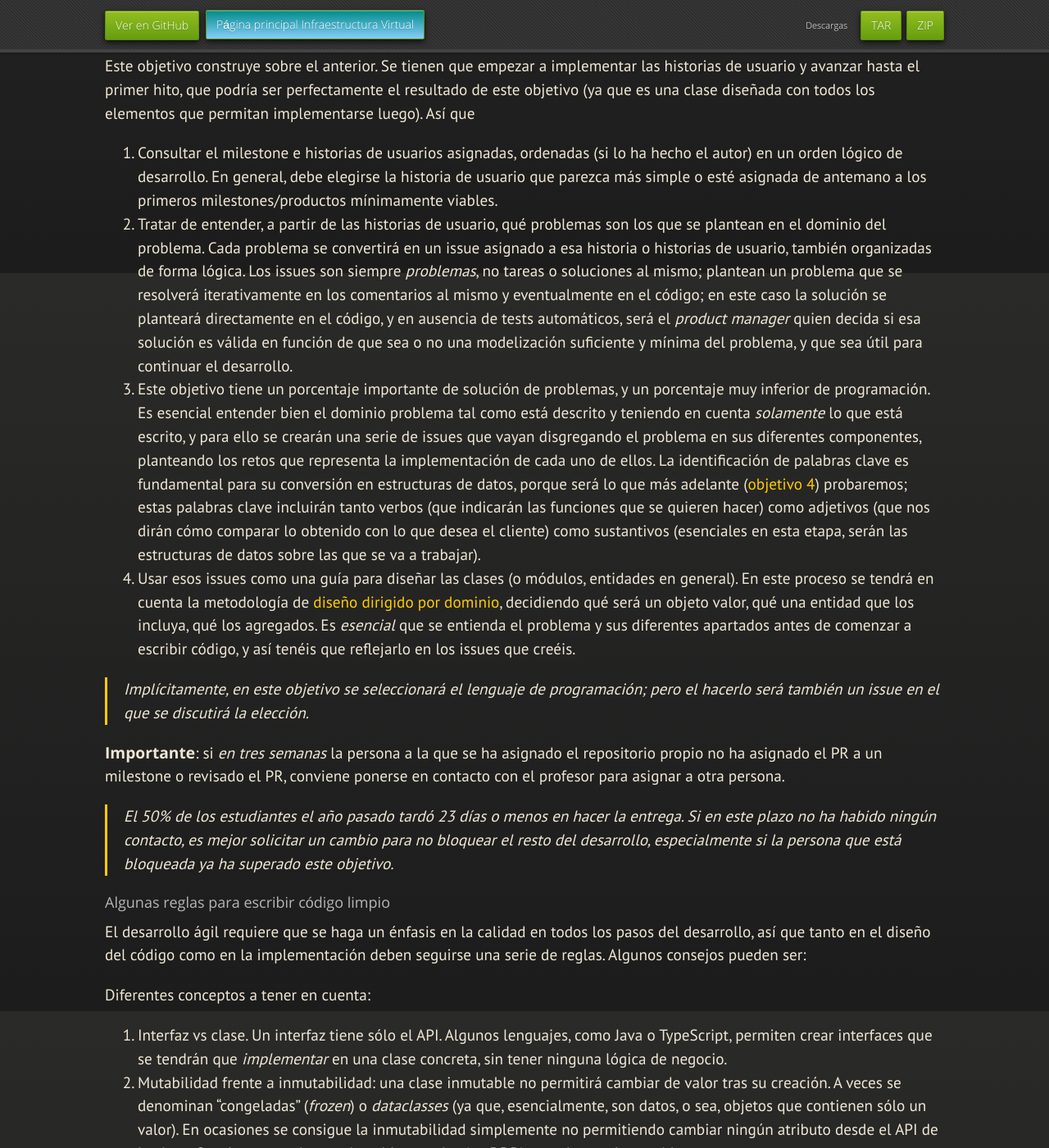
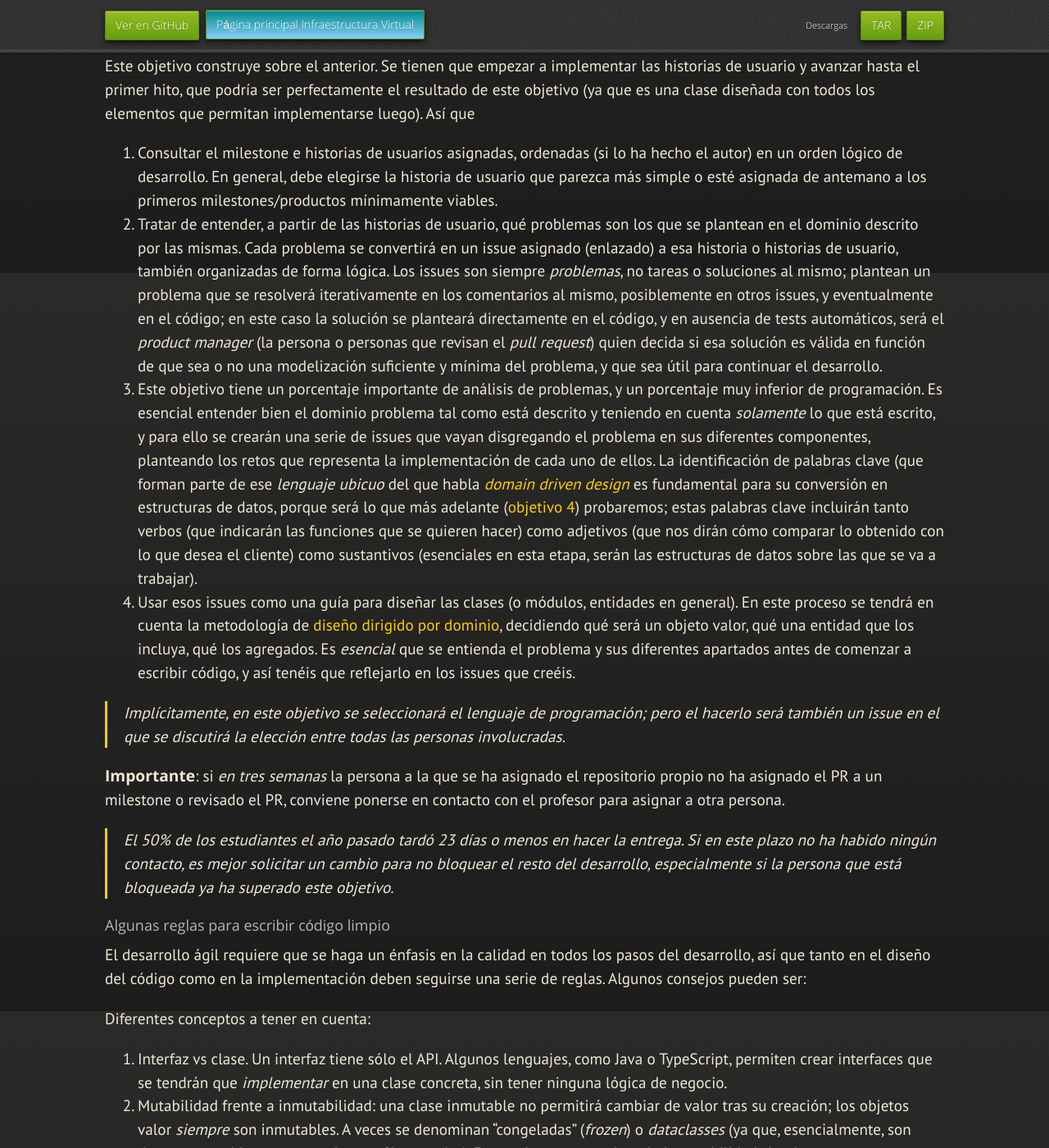
Before and after one commit to JJ/IV, a Jekyll site: the page built from documentos/proyecto/2.Modelo.md, in a window 1280 px wide and 1400 px high, scrolled down 3267 px. Shown: the whole window at 82% size. Built offline with Jekyll 4.4.1, drawn with Linux system fonts in a browser that asks for light colours; nearby versions of some CDN libraries; some web fonts are replaced; our own code applies the rules of GitHub Pages for plain Markdown files; some of the changed text lies outside the part shown.

Commit message:
Sync documentos/proyecto/2.Modelo.md de master a gh-pages

```diff
--- a/documentos/proyecto/2.Modelo.md
+++ b/documentos/proyecto/2.Modelo.md
@@ -184,21 +185,25 @@
    la historia de usuario que parezca más simple o esté asignada de antemano a
    los primeros milestones/productos mínimamente viables.
 2. Tratar de entender, a partir de las historias de usuario, qué problemas son
-   los que se plantean en el dominio del problema. Cada problema se convertirá en
-   un issue asignado a esa historia o historias de usuario, también organizadas de
-   forma lógica. Los issues son siempre *problemas*, no tareas o soluciones al
-   mismo; plantean un problema que se resolverá iterativamente en los comentarios
-   al mismo y eventualmente en el código; en este caso la solución se planteará
-   directamente en el código, y en ausencia de tests automáticos, será el *product
-   manager* quien decida si esa solución es válida en función de que sea o no una
-   modelización suficiente y mínima del problema, y que sea útil para continuar el
+   los que se plantean en el dominio descrito por las mismas. Cada problema se
+   convertirá en un issue asignado (enlazado) a esa historia o historias de
+   usuario, también organizadas de forma lógica. Los issues son siempre
+   *problemas*, no tareas o soluciones al mismo; plantean un problema que se
+   resolverá iterativamente en los comentarios al mismo, posiblemente en otros
+   issues, y eventualmente en el código; en este caso la solución se planteará
+   directamente en el código, y en ausencia de tests automáticos, será el
+   *product manager* (la persona o personas que revisan el *pull request*) quien
+   decida si esa solución es válida en función de que sea o no una modelización
+   suficiente y mínima del problema, y que sea útil para continuar el
    desarrollo.
-3. Este objetivo tiene un porcentaje importante de solución de problemas, y un
+3. Este objetivo tiene un porcentaje importante de análisis de problemas, y un
    porcentaje muy inferior de programación. Es esencial entender bien el dominio
    problema tal como está descrito y teniendo en cuenta *solamente* lo que está
    escrito, y para ello se crearán una serie de issues que vayan disgregando el
    problema en sus diferentes componentes, planteando los retos que representa
    la implementación de cada uno de ellos. La identificación de palabras clave
+   (que forman parte de ese *lenguaje ubicuo* del que habla [*domain driven
+   design*](https://learn.microsoft.com/en-us/archive/msdn-magazine/2009/february/best-practice-an-introduction-to-domain-driven-design)
    es fundamental para su conversión en estructuras de datos, porque será lo que
    más adelante ([objetivo 4](4.Tests)) probaremos; estas palabras clave
    incluirán tanto verbos (que indicarán las funciones que se quieren hacer)
@@ -214,7 +219,8 @@
    los issues que creéis.
 
 > Implícitamente, en este objetivo se seleccionará el lenguaje de programación;
-> pero el hacerlo será también un issue en el que se discutirá la elección.
+> pero el hacerlo será también un issue en el que se discutirá la elección entre
+> todas las personas involucradas.
 
 **Importante**: si *en tres semanas* la persona a la que se ha asignado el
 repositorio propio no ha asignado el PR a un milestone o revisado el PR,
@@ -304,6 +310,12 @@
 * Cómo implementar
   [clases abstractas](https://jj.github.io/curso-tdd/temas/a-programar.html) o
   definir los interfaces de clase antes de implementar.
+
+La [introducción del MSDN
+magazine](https://learn.microsoft.com/en-us/archive/msdn-magazine/2009/february/best-practice-an-introduction-to-domain-driven-design)
+que se ha enlazado antes es bastante extensa, pero justifica bien todas las
+prácticas y las enlaza con otras buenas prácticas como el Single Responsibility
+Principle.
 
 ## Entrega de la práctica
 
@@ -480,13 +492,16 @@
 
 1. Se ha organizado correctamente en el repositorio según las mejores prácticas
   del lenguaje de programación elegido.
-2. Se han creado una o varias entidades/objetos valor, en el lenguaje de
-   programación elegido, que avancen hacia la implementación de las historias de
-   usuario y el producto mínimamente viable del hito correspondiente.
+2. Se ha hecho un análisis correcto del dominio, y se han creado una o varias
+   entidades/objetos valor a partir de issues que *realmente* representen el
+   problema, en el lenguaje de programación elegido, que avancen hacia la
+   implementación de las historias de usuario y el producto mínimamente viable
+   del hito correspondiente.
 3. Los issues están correctamente encuadrados dentro de una HU y del primer
    hito (el cero), que es el que se está desarrollando ahora.
 4. Como en todos los objetivos, se debe responder a todas las objeciones que se
-   hayan hecho en la corrección del mismo.
+   hayan hecho en la corrección del mismo, por parte del profesor o de la
+   persona propietaria del repositorio.
 
 En todo caso, y como en todos los objetivos, se tendrá que esperar a
 que el profesor apruebe el PR en el repositorio del proyecto para
@@ -497,7 +512,7 @@
 ### Estoy trabajando en un repositorio pero no contestan a mis preguntas
 
 Salvo que se trate de aclaraciones sobre el *milestone* en el que se enmarca el
-objetivo o aclaraciones de qué significan las historias de usuario, o peticiones
+objetivo, aclaraciones de qué significan las historias de usuario, o peticiones
 de asignar un PR al milestone correspondiente, *la persona sobre cuyo
 repositorio estás trabajando no tiene que contestar a ninguna pregunta*. Sólo
 tiene que evaluar el trabajo que realices cuando hagas el pull request,
@@ -506,8 +521,8 @@
 plantear los diferentes problemas a partir de las historias de usuario, y
 comenzar a resolverlo. La modelización, y, en general, el desarrollo, no tiene
 más diálogo que el que hay sobre la calidad del código, y en ese contexto. Si
-quien haya creado el repo y las HUs tiene que contestar a cada pregunta sobre
-cómo hacer algo, acaba antes haciéndolo.
+quien haya creado el repo y las HUs tuviera que contestar a cada pregunta sobre
+cómo hacer algo, acaba antes haciéndolo por sí mismo.
 
 ## Entrega y corrección
 
```
Also changed, not shown: other parts of documentos/proyecto/2.Modelo.md (+14 -13 lines).
